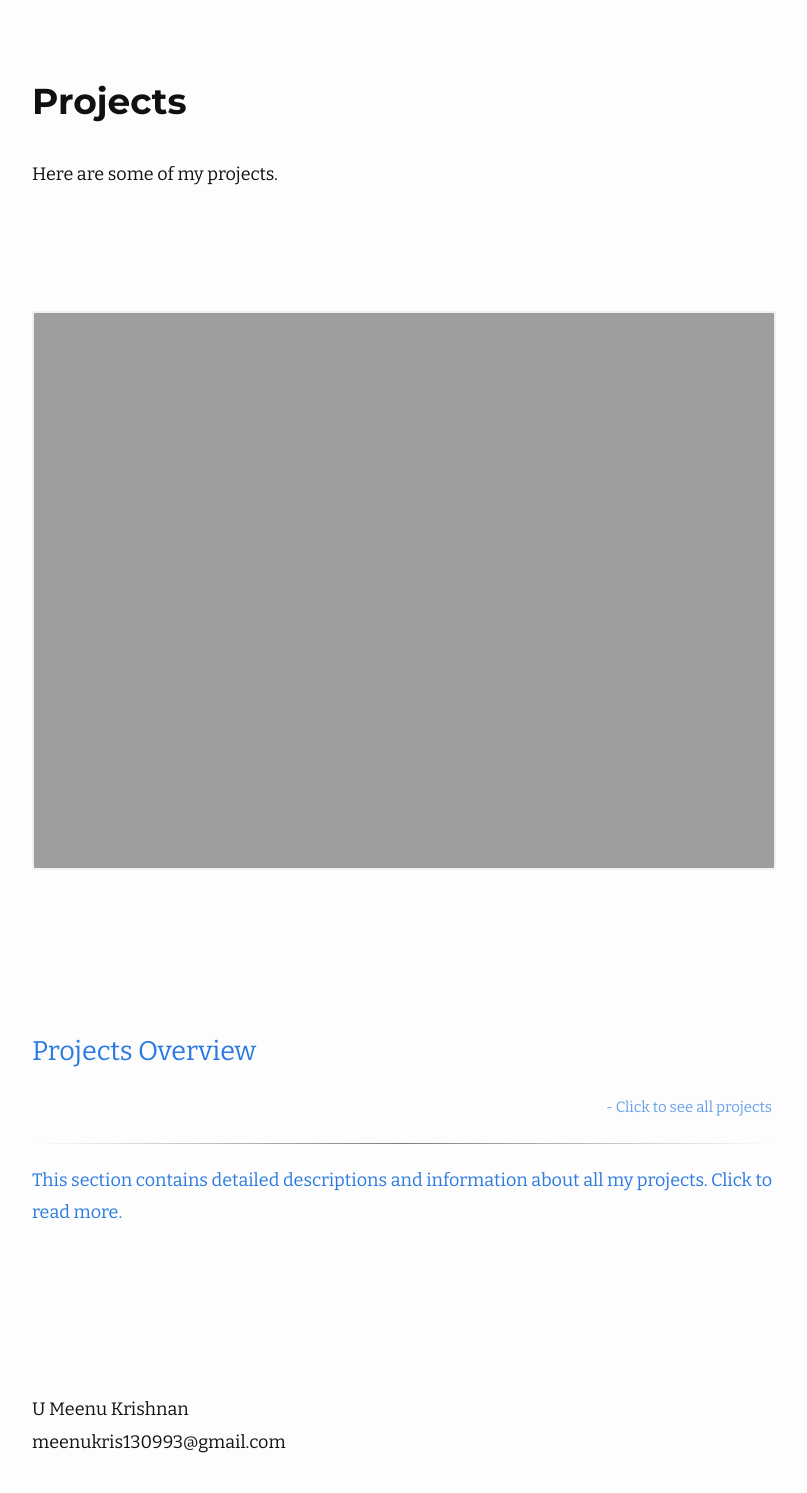
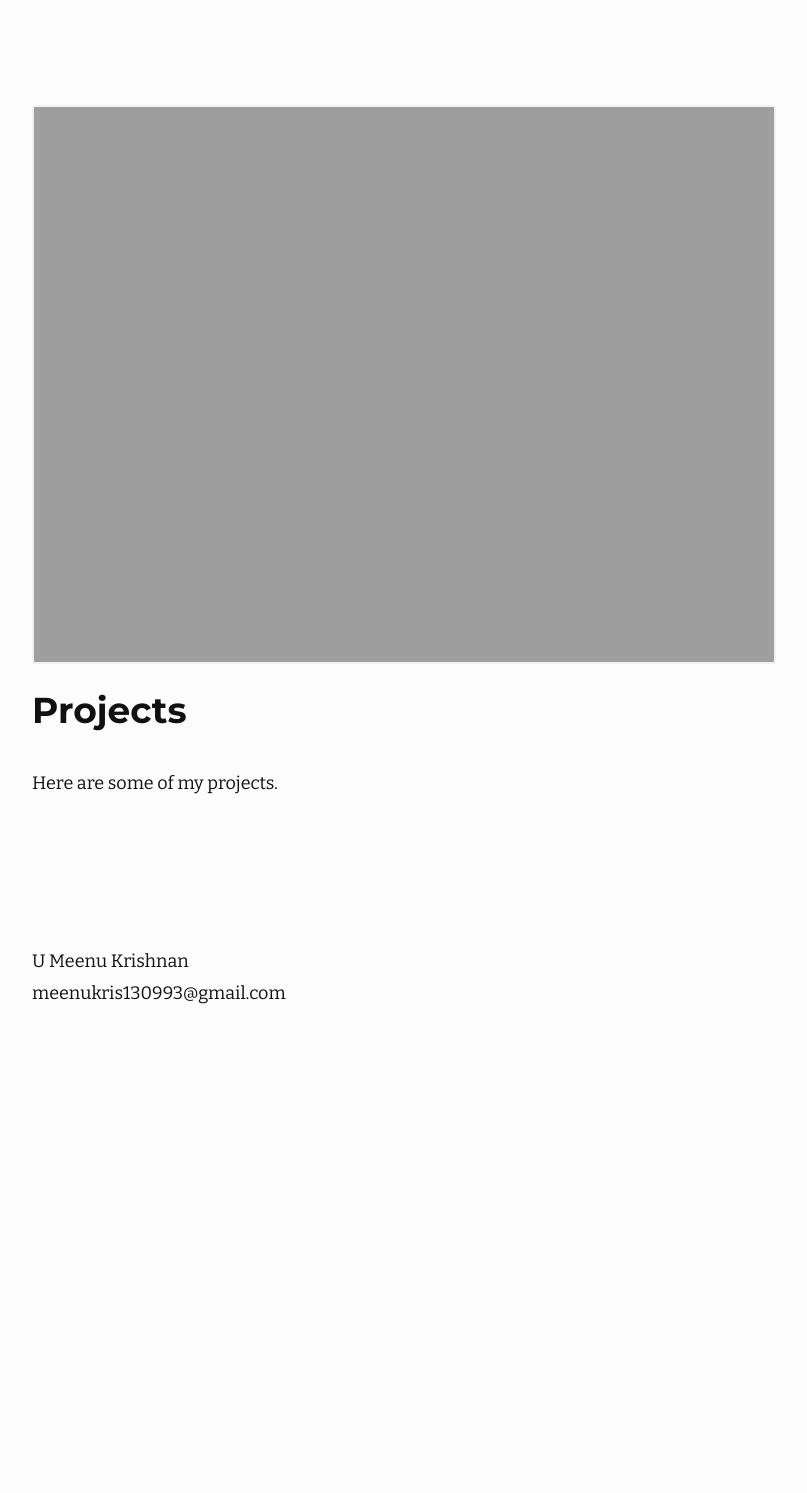
Before and after one commit to umeenukrishnan/umeenukrishnan.github.io, a Jekyll site: the page built from pages/projects.md, in a window 1280 px wide. Shown: the whole page, without its empty margins (238-1045 px from the left). Built offline with Jekyll 4.4.1, drawn with Linux system fonts in a browser that asks for light colours; after the commit the page ends 1044 px from its top, so only the background shows below that.

Commit message:
Update project.html

```diff
--- a/_layouts/project.html
+++ b/_layouts/project.html
@@ -9,6 +9,9 @@ layout: default
     <!-- ------------------------------------------------------------------- -->
     <div class="hero">
         <div class="flexbox_container_two_col flexbox_container_flip primary_container" style="padding-top: 50px;padding-bottom: 50px;">
+            <div style="width: 100%; text-align: center; padding: 20px 0;">
+                <img src="{{ site.url }}/assets/gif/project.gif" alt="Project GIF" style="width: 100%; height: auto;" />
+            </div>
             <div class="flexbox_item">
                 <div>
                     <p style="font-size:36px; font-family: Montserrat; font-weight: bold; line-height: 1.2;">Projects</p>
@@ -17,28 +20,3 @@ layout: default
             </div>
         </div>
     </div>
-    <div style="width: 100%; text-align: center; padding: 20px 0;">
-        <img src="{{ site.url }}/assets/gif/project.gif" alt="Project GIF" style="width: 100%; height: auto;" />
-    </div>
-</div>
-<div class="primary_container" style="padding-top:100px; padding-bottom:100px">
-    <div class="about-content e-content" itemprop="articleBody">
-        {{ content }}
-    </div>
-    <div class="container" style="width:100%">
-        <main class="grid">
-            <article>
-                <a href="{{ site.url }}/projects.md">
-                    <div class="text">
-                        <h2>Projects Overview</h2>
-                        <p style="text-align: right; opacity: 0.7"><small>- Click to see all projects</small></p>
-                        <div class="card-description">
-                            <hr>
-                            <p>This section contains detailed descriptions and information about all my projects. Click to read more.</p>
-                        </div>
-                    </div>
-                </a>
-            </article>
-        </main>
-    </div>
-</div>
```
